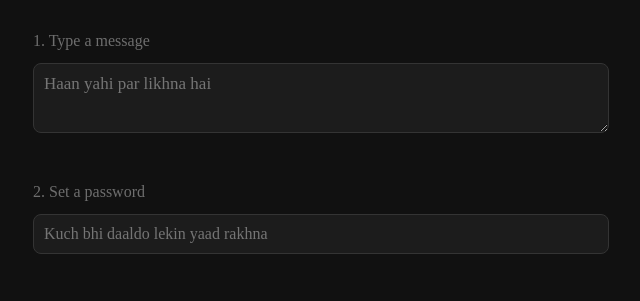
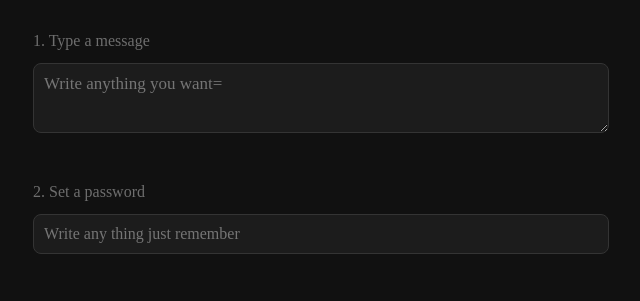
Before and after one commit to Shaktirathore869090/Text-to-emoji, a plain HTML site: page index.html in a window 1280 px wide. Shown: the part 289-590 px from the top of the page, 319-959 px from the left. Drawn offline with Linux system fonts and the light colour scheme.

Commit message:
Update index.html

```diff
--- a/index.html
+++ b/index.html
@@ -18,9 +18,9 @@
         </div>
         <div id="encryption">
             <h5>1. Type a message</h5>
-            <textarea placeholder="Haan yahi par likhna hai" name="" id="textmsg" cols="30" rows="10"></textarea>
+            <textarea placeholder="Write anything you want="" id="textmsg" cols="30" rows="10"></textarea>
             <h5>2. Set a password</h5>
-            <input placeholder="Kuch bhi daaldo lekin yaad rakhna" type="password" name="" id="password">
+            <input placeholder="Write any thing just remember" type="password" name="" id="password">
             <h5>3. Encrypt message</h5>
             <button id="encrypt-btn"><span><img src="./lock-line.png" alt=""></span>Encrypt Text</button>
         </div>
```
